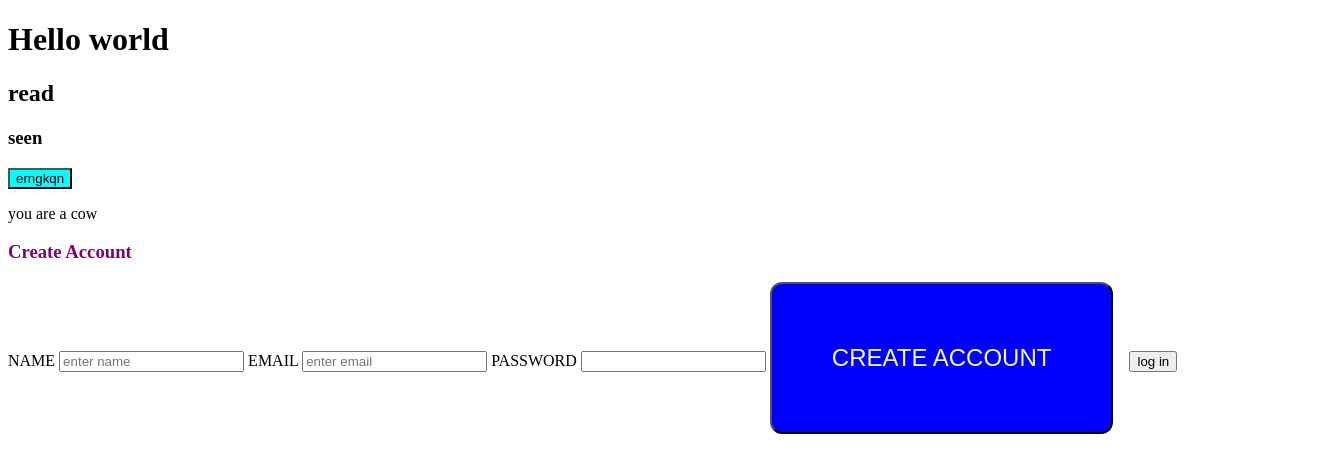
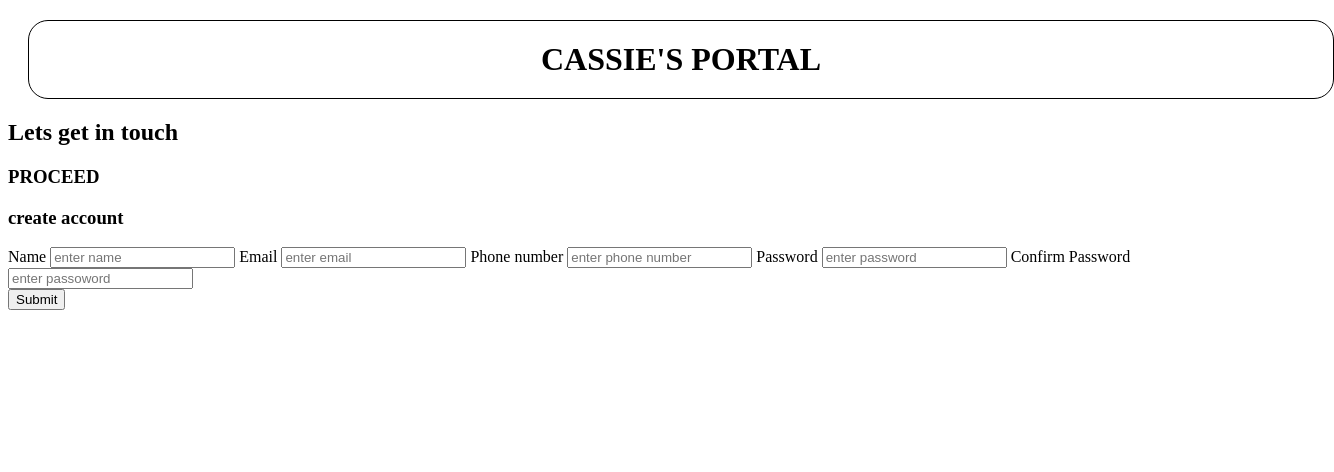
Before and after one commit to caseeykashie/introduction, a plain HTML site: page index.html in a window 1280 px wide. Shown: the whole page, 1334 px wide, since content can reach past the window. Drawn offline with Linux system fonts and the light colour scheme.

Commit message:
first page

```diff
--- a/index.css
+++ b/index.css
@@ -1,31 +1,34 @@
 .btn{
-    background-color: aqua;
+    background-color:blue;
 }
-.create{
-      background-color: blue;
-    font-size: 24px;
-    color: beige;
-    border-radius: 12px;
-    text-transform: uppercase;
-    margin-right: 12px;
-    padding: 60px;
+.body{
+    background-color:blue;
+}
 
-}*/
-
-*/
-
-form{
-    display:grid;
-    width: 30%;
+.form{
+    width: 100%;
     border-style:solid;
     border-width: 1px;
-    border-color:brown;
-    border-radius: 10px;
+    border-color:black;
+    border-radius: 20px;
+    text-align: center;
+    padding: 20px;
+    margin: 20px;
+    margin-bottom: 20px;
+    display: grid;grid-template-columns: 1fr;
 }
 
-input{
+.input{
     margin-bottom: 24px;
+    border-radius: 25px;
+    flex-direction: column;
+
 }
-label{
-    text-transform: uppercase;
+.style{
+    text-transform: capitalize;
+    text-align: center;
+    flex-direction: column;
+    border-style: solid;
+    display: grid;grid-template-columns: 1fr;
+    border-color: brown;
 }
--- a/index.html
+++ b/index.html
@@ -3,31 +3,35 @@
 <head>
     <meta charset="UTF-8">
     <meta name="viewport" content="width=device-width, initial-scale=1.0">
-    <title>Christine</title>
+    <title>Contact form</title>
     <link rel="stylesheet" href="index.css">
-    <style>
 
-    </style>
 </head>
 <body>
-    <h1 class="heading">Hello world</h1>
-    <h2>read</h2>
-    <h3>seen</h3>
-        <button class="btn">erngkqn</button>
+    <h1 class="form section">CASSIE'S PORTAL</h1>
+    <h2>Lets get in touch</h2>
+    <h3>PROCEED</h3>
+
 
     </div>
     <!--this is a comment-->
-    <p>you are a cow</p>
+    <p></p>
     <form>
-        <h3 style="color: purple; text-transform: capitalize;">create account</h3>
-        <label>name</label>
-        <input placeholder="enter name" type="name">
-        <label>email</label>
-        <input placeholder="enter email" type="name"/>
-        <label>password</label>
-        <input type="password"/>
-        <button class="create">create account</button>
-        <button class="already have an account">log in</button>
+        <h3 label="color: black; text-transform: capitalize;">create account</h3>
+        <label>Name</label>
+        <input placeholder="enter name" input type="name">
+        <label>Email</label>
+        <input placeholder="enter email" input type="name"/>
+        <label>Phone number</label>
+        <input placeholder="enter phone number"input type="number"/>
+        <label>Password</label>
+        <input placeholder="enter password"type="password"/>
+        <label>Confirm Password</label>
+        <input placeholder="enter passoword"type="password"/>
+        <div>
+<button type="Submit">Submit</button>
+        </div>
+
     </form>
 </body>
 </html>
```
Also changed, not shown: index.js (+21 -0 lines).
